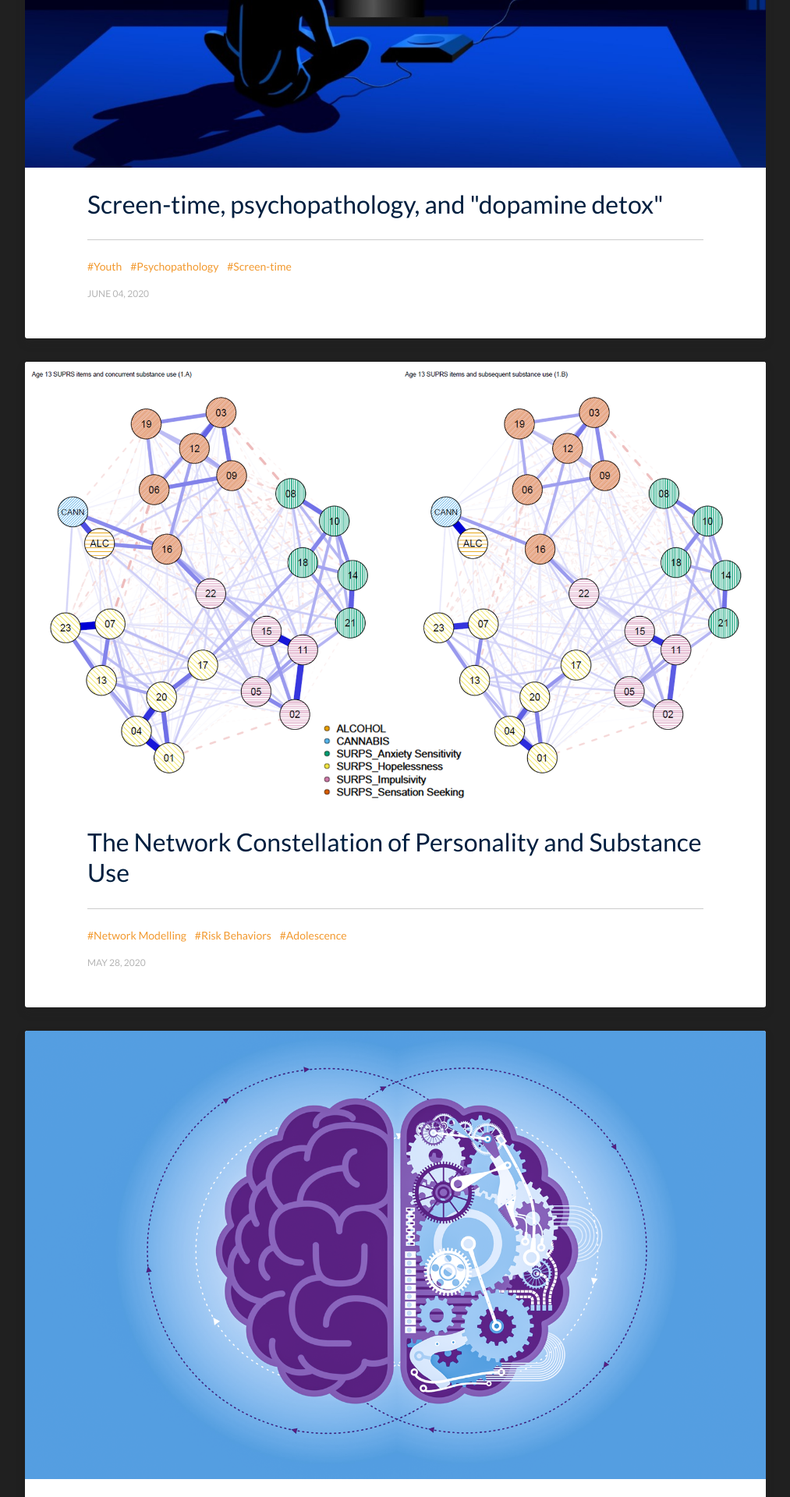
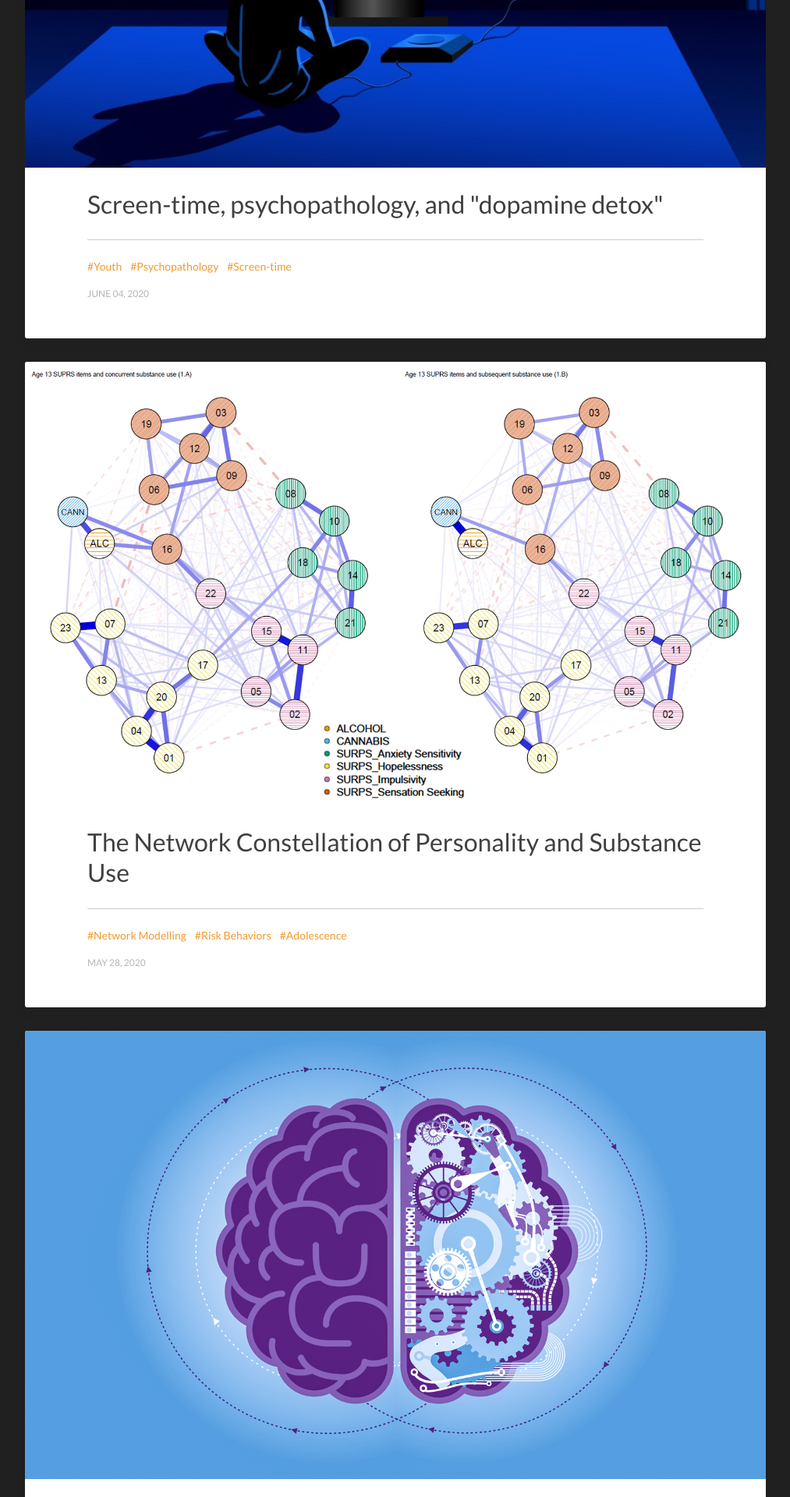
Before and after one commit to Kamran-Afzali/Kamran-Afzali.github.io, a Jekyll site: the page built from index.html, in a window 1280 px wide. Shown: the part 695-2615 px from the top of the page at 78% size, without its empty margins (133-1146 px from the left). Built offline with Jekyll 4.4.1, drawn with Linux system fonts in a browser that asks for light colours; the list of posts is cut into pages by our own code.

Commit message:
Update _variables.scss

```diff
--- a/_sass/_variables.scss
+++ b/_sass/_variables.scss
@@ -21,7 +21,7 @@ $base-color                      : rgba(#222,0.8);
 $body-color                      : #202020;
 $text-color                      : #808080;
 $border-color                    : lighten($base-color,60);
-$link-color                      : #001f3f;
+$link-color                      : #404040;
 
 /*--- SCREEN SIZES ----------------------------------------------------------*/
 
```
